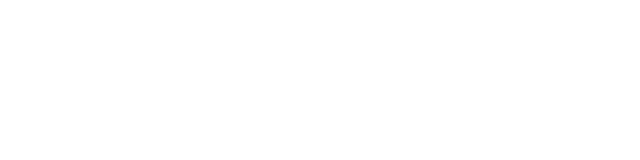
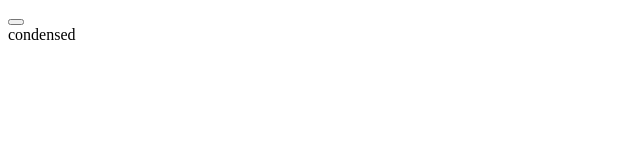
Before and after one commit to ericasu33/sprig, a React (Create React App) app: page / in a window 1280 px wide. Shown: the top 160 px of the page, without its empty margins (0-640 px from the left). Built offline with nearby package versions, Linux system fonts and the light colour scheme.

Commit message:
Add skeleton for PomodoroTimer component

```diff
--- a/src/App.tsx
+++ b/src/App.tsx
@@ -1,8 +1,11 @@
 import './App.css';
+import './components/PomodoroTimer'
+import PomodoroTimer from './components/PomodoroTimer';
 
 function App() {
   return (
     <div>
+      <PomodoroTimer></PomodoroTimer>
     </div>
   );
 }
--- /dev/null
+++ b/src/components/PomodoroTimer.tsx
@@ -0,0 +1,28 @@
+import React, { useState } from 'react';
+
+const PomodoroTimer = (props: any) => {
+  const [expand, setExpand] = useState(false);
+  return (
+    <>
+    <button
+      onClick={(e: any) => setExpand((prev: boolean) => (!prev))}
+    >
+
+    </button>
+    <div>
+      { expand &&
+        <div>
+          expanded
+        </div>
+      }
+      { !expand &&
+        <div>
+          condensed
+        </div>
+      }
+    </div>
+    </>
+  );
+};
+
+export default PomodoroTimer;
```
Also changed, not shown: src/components/PomodoroTimer.scss (added).
